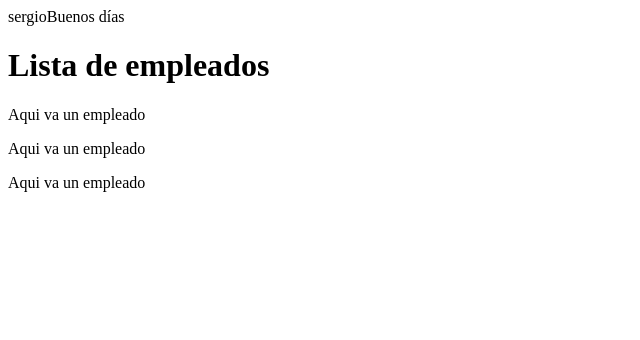
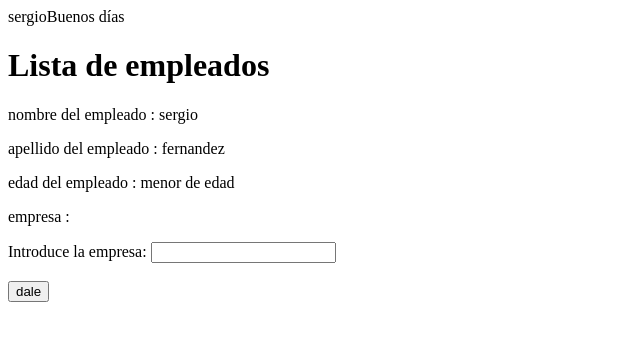
Before and after one commit to SergioBushido/Angular, an Angular app: page / in a window 1280 px wide. Shown: the top 340 px of the page, without its empty margins (0-640 px from the left). Built offline with nearby package versions, Linux system fonts and the light colour scheme.

Commit message:
interpolacion y funciones

```diff
--- a/src/app/app.component.html
+++ b/src/app/app.component.html
@@ -1,6 +1,3 @@
 {{title}}{{saludo}}
 <br>
 <app-empleados></app-empleados>
-<app-empleado></app-empleado>
-<app-empleado></app-empleado>
-<app-empleado></app-empleado>
--- a/src/app/empleado/empleado.component.html
+++ b/src/app/empleado/empleado.component.html
@@ -1 +1,8 @@
-<p>Aqui va un empleado</p>
+<p>nombre del empleado : {{nombre}}</p>
+<p>apellido del empleado : {{apellidos}}</p>
+<p>edad del empleado : {{getEdad()}}</p>
+<p>empresa : {{empresa.value}}</p>
+Introduce la empresa: <input type="text" #empresa>
+<br/>
+<br/>
+<input type="button" value="dale" (click)="llamaEmpresa(empresa.value)">
--- a/src/app/empleado/empleado.component.ts
+++ b/src/app/empleado/empleado.component.ts
@@ -7,4 +7,16 @@ import { Component } from '@angular/core';
 })
 export class EmpleadoComponent {
 
+
+  nombre ="sergio";
+  apellidos ="fernandez";
+  private edad =8;
+  //empresa ="smj";
+
+
+  getEdad(){
+    return this.edad>=18 ? "mayor de edad":"menor de edad"}
+
+  llamaEmpresa(value:String){}
+
 }
--- a/src/app/empleados/empleados.component.html
+++ b/src/app/empleados/empleados.component.html
@@ -1 +1,2 @@
 <h1>Lista de empleados</h1>
+<app-empleado></app-empleado>
```
